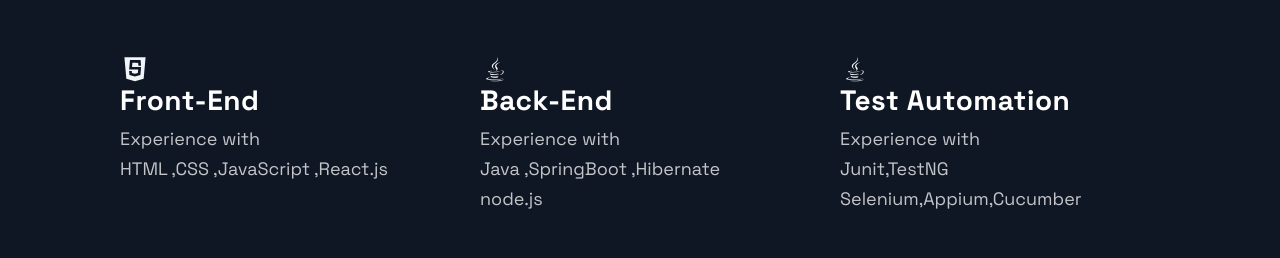
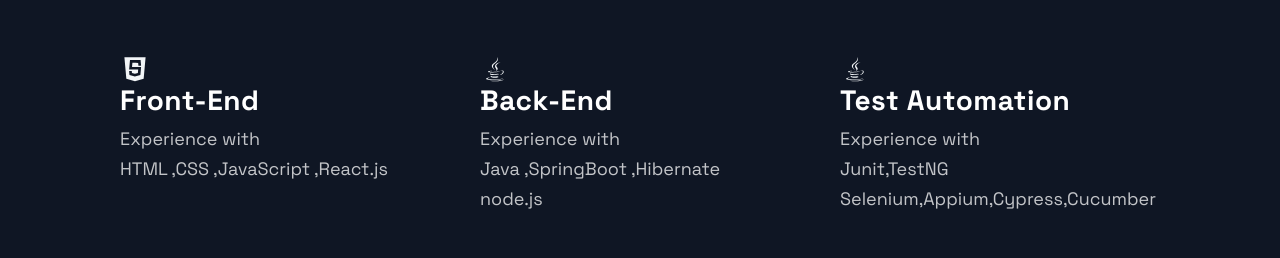
Before and after one commit to sujithchenanath909/Portfolio, a Next.js app: page / in a window 1280 px wide. Shown: the part 2600-2858 px from the top of the page. Built offline with nearby package versions, Linux system fonts and the light colour scheme.

Commit message:
Update Technologies.js
Added Cypress to testAutomation list

```diff
--- a/src/components/Technologies/Technologies.js
+++ b/src/components/Technologies/Technologies.js
@@ -40,7 +40,7 @@
           <ListParagraph>
             Experience with <br/>
             Junit,TestNG <br/>
-            Selenium,Appium,Cucumber
+            Selenium,Appium,Cypress,Cucumber
           </ListParagraph>
         </ListContainer>
       </ListItem>
```
